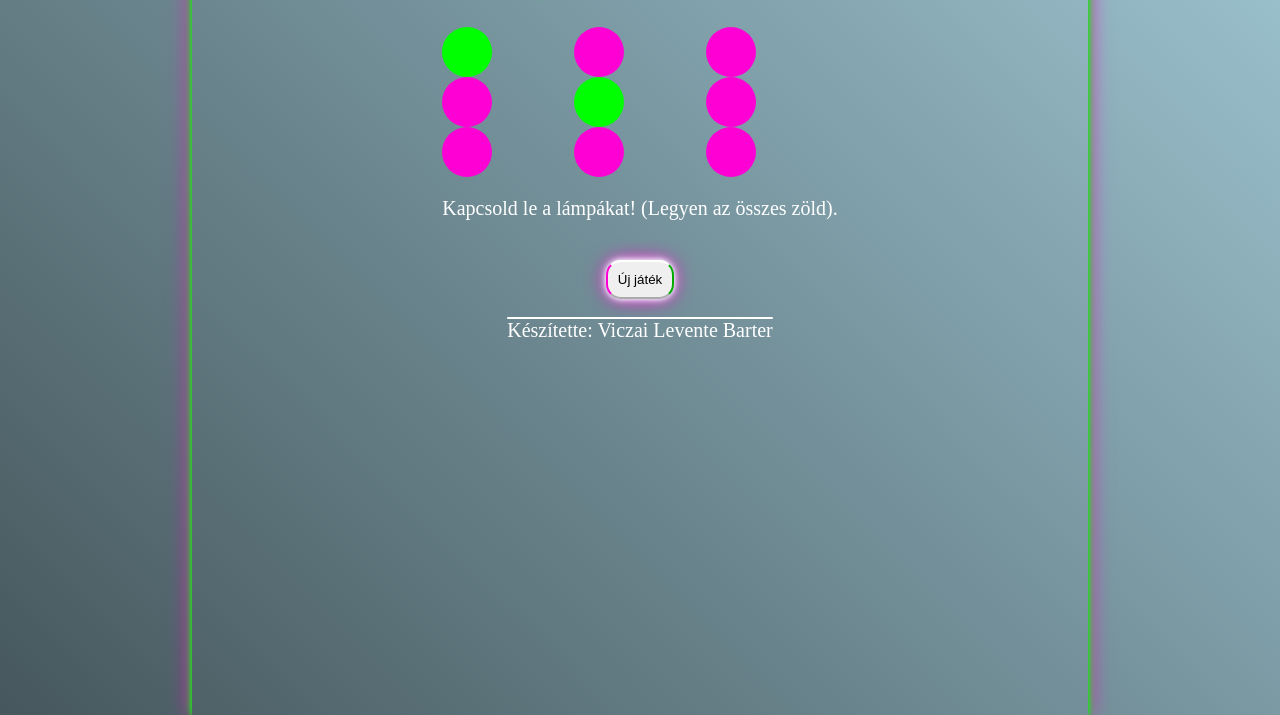
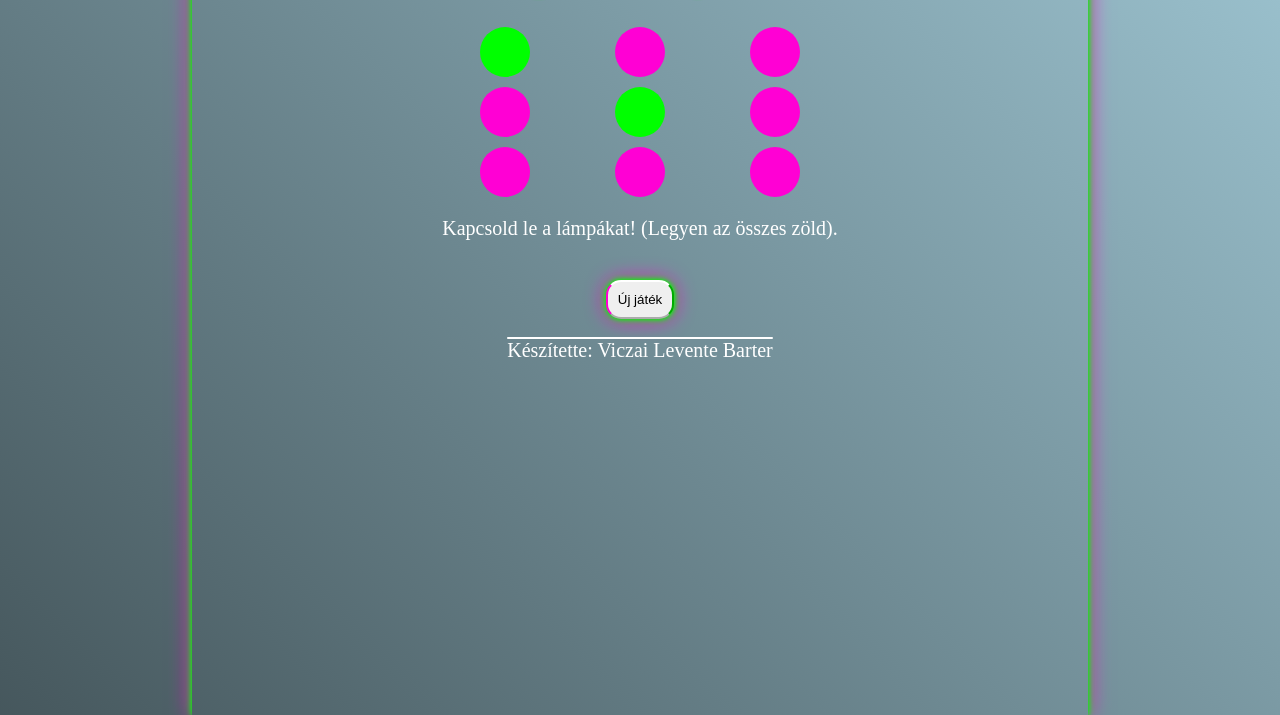
Before and after one commit to viczaicode/LightOn, a plain HTML site: page index.html in a window 1280 px wide. Shown: the part 85-800 px from the top of the page. Drawn offline with nearby package versions, Linux system fonts and the light colour scheme.

Commit message:
pöttyök középre!

```diff
--- a/style.css
+++ b/style.css
@@ -17,10 +17,13 @@ body{
     animation: color 10s ease-in-out infinite;
 }
 
-#jatekter{
-
-
-}
+#jatekter {
+    display: grid;
+    grid-template-columns: repeat(3, 1fr);
+    gap: 10px;
+    justify-items: center;
+    align-items: center;
+  }
 
 h1{
     font-size: 45px;
@@ -69,6 +72,8 @@ h1{
     border-left-color: rgb(255, 0, 212);
     border-right-color:  rgb(0, 255, 0);
     box-shadow: 0 0 5px aliceblue, 0 0 10px aliceblue, 0 0 20px rgb(255, 0, 212);
+    border-image: linear-gradient(rgb(255, 0, 212), white, white, white rgb(0, 255, 0)) 1;
+    animation: color 10s ease-in-out infinite;
     padding: 10px;
   }
 
```
